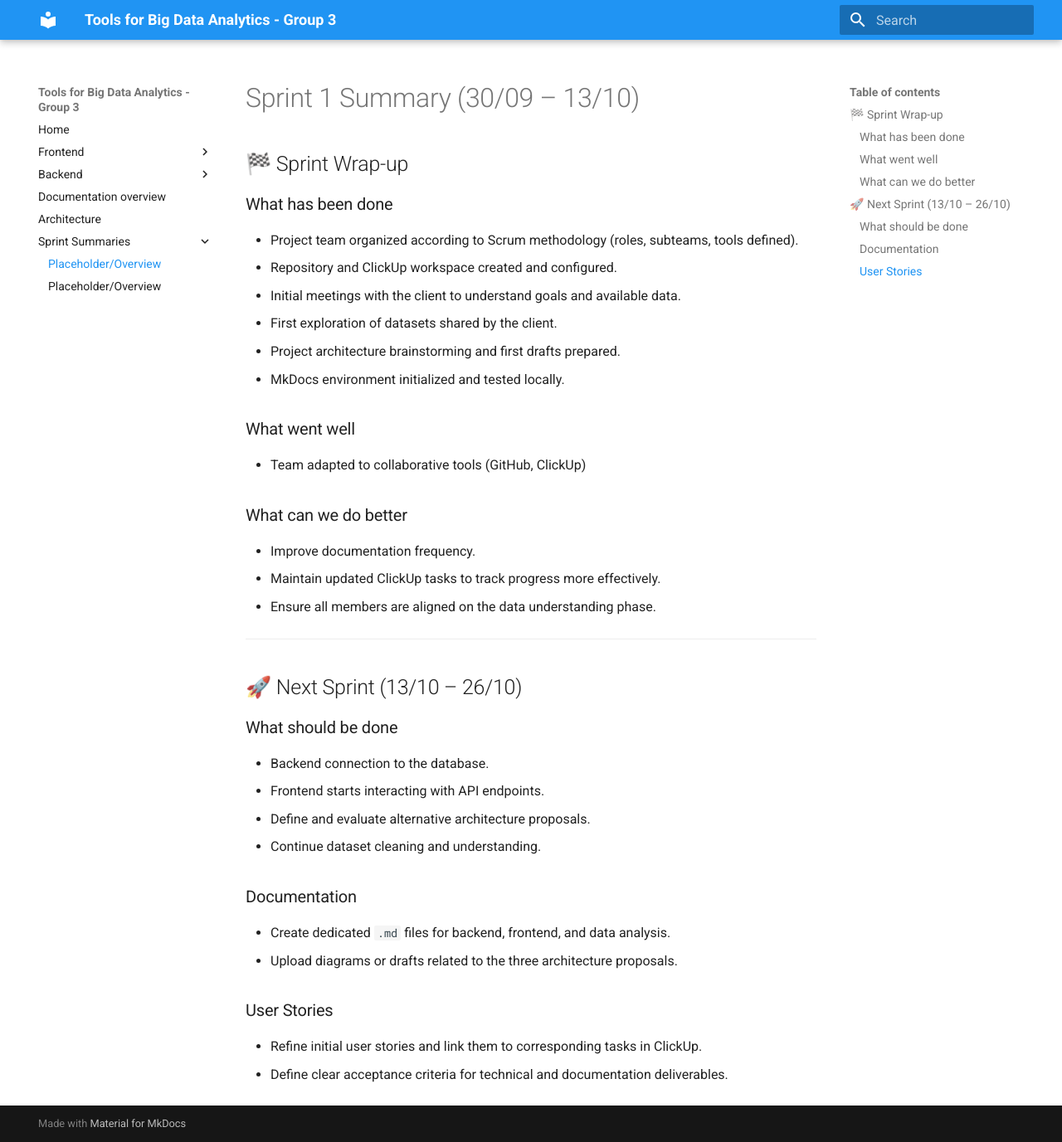
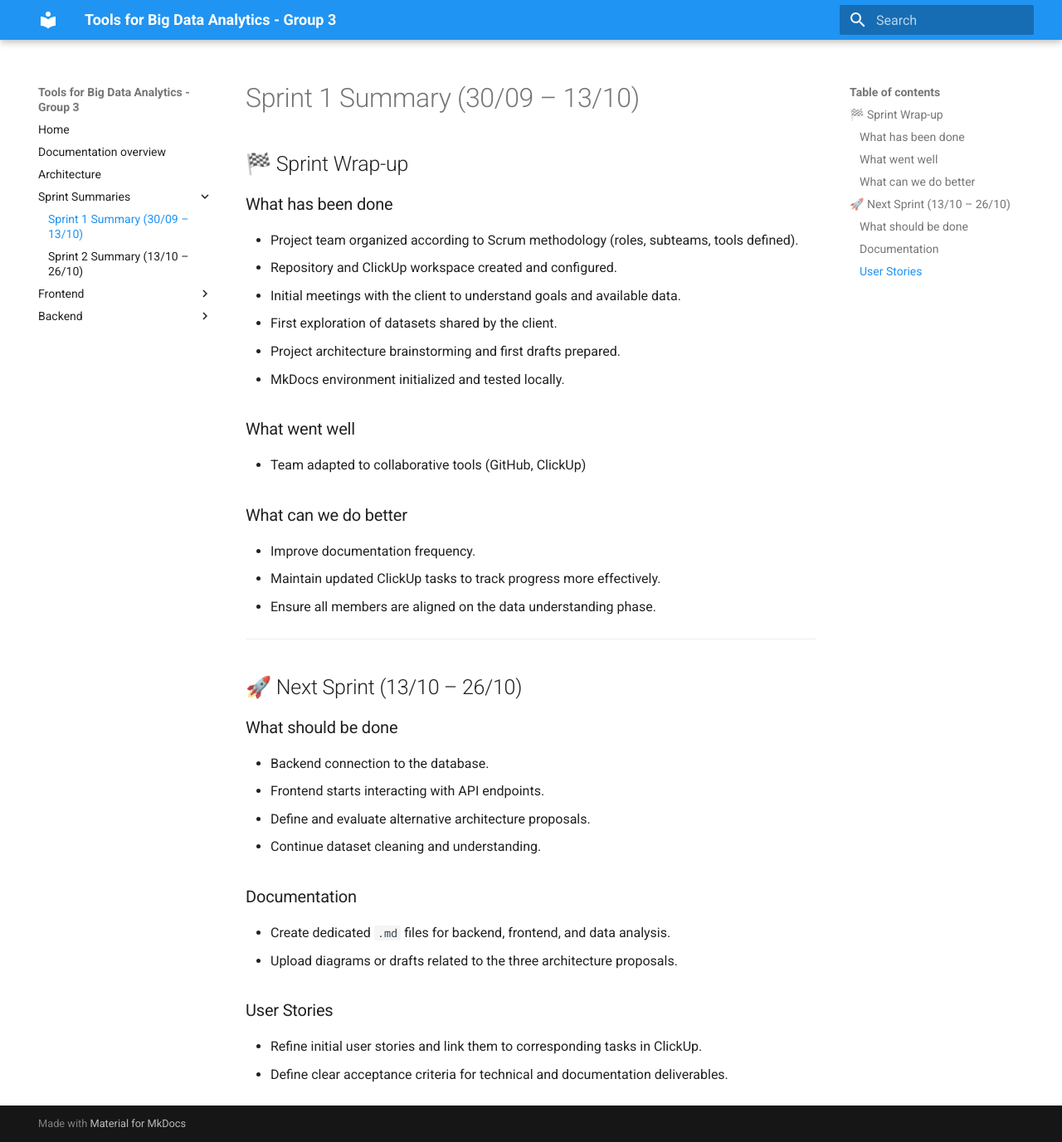
Before and after one commit to TBDA-Classes/2025G3, an MkDocs documentation site: the page built from docs/sprint-summaries/sprint1.md, in a window 1280 px wide and 1377 px high. Shown: the whole window at 83% size. Built offline with MkDocs 1.6.1 and Material for MkDocs 9.7.7, drawn with Linux system fonts in a browser that asks for light colours.

Commit message:
Update mkdocs.yml

```diff
--- a/mkdocs.yml
+++ b/mkdocs.yml
@@ -7,15 +7,16 @@ theme:
 
 nav:
   - Home: README.md
-  - Frontend:
-      - Placeholder/Overview: frontend/ui.md
-
-  - Backend:
-      - Placeholder/Overview: backend/api.md
   - Documentation overview: overview.md
   - Architecture: architecture.md
   - Sprint Summaries:
-      - Placeholder/Overview: sprint-summaries/sprint1.md
-      - Placeholder/Overview: sprint-summaries/sprint2.md
+      - Sprint 1 Summary (30/09 – 13/10): sprint-summaries/sprint1.md
+      - Sprint 2 Summary (13/10 – 26/10): sprint-summaries/sprint2.md
+  - Frontend:
+      - Placeholder/Overview: frontend/ui.md
+  - Backend:
+      - Placeholder/Overview: backend/api.md
+
+
 
 site_url: https://tbda-classes.github.io/2025G3/
```
